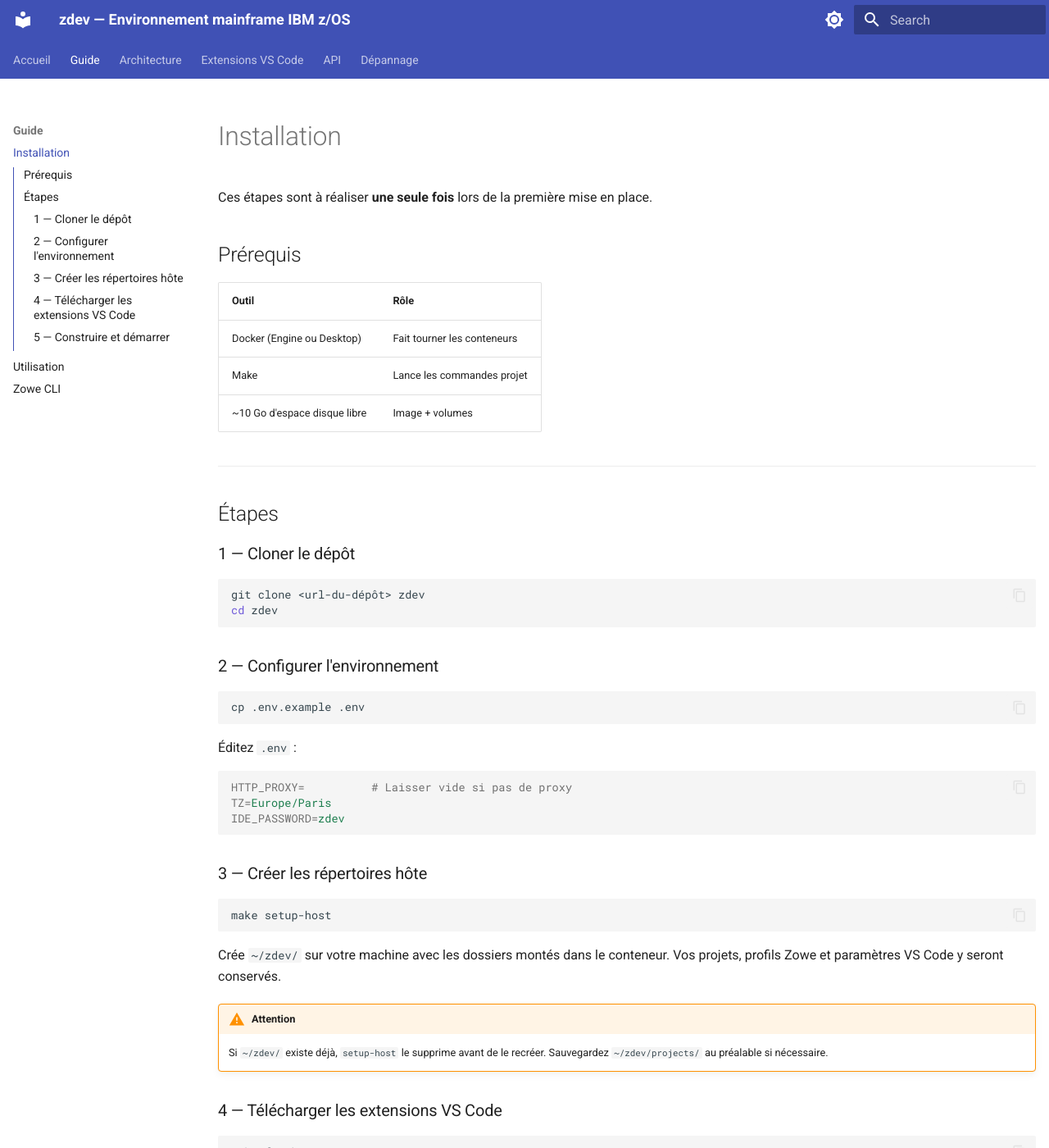
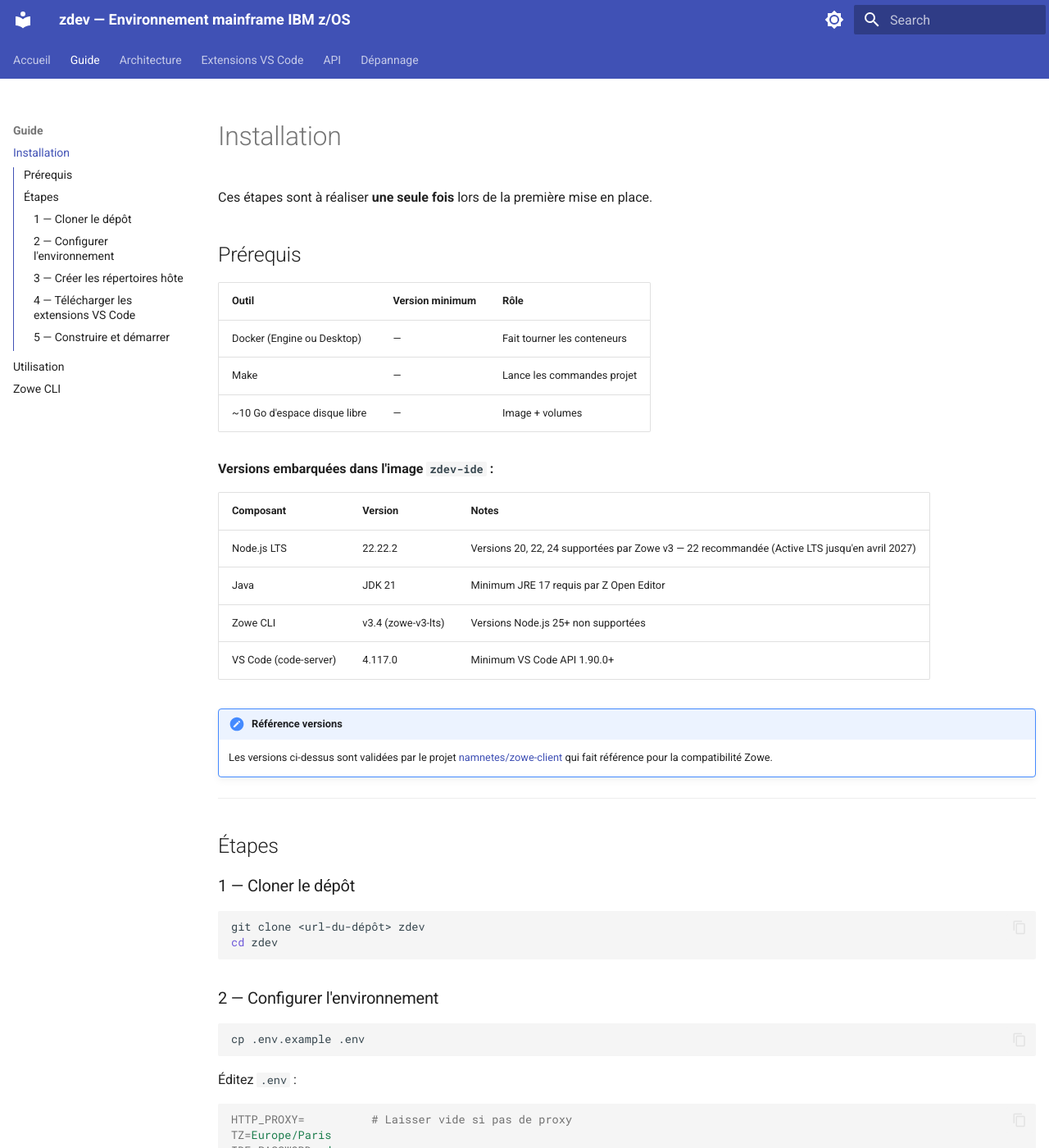
Before and after one commit to namnetes/zdev, an MkDocs documentation site: the page built from docs/guide/installation.md, in a window 1280 px wide and 1400 px high. Shown: the whole window at 82% size. Built offline with MkDocs 1.6.1 and Material for MkDocs 9.7.7, drawn with Linux system fonts in a browser that asks for light colours.

Commit message:
feat: downgrade Node.js to 22.22.2 LTS and document Zowe v3.4 prerequisites
- ide/Dockerfile: NODE_VERSION 24.15.0 → 22.22.2 (Node 22 Active LTS until
  April 2027; Zowe v3 supports 20/22/24, 25+ unsupported)
- docs/guide/installation.md: add versioned prerequisites table (Node, Java,
  Zowe CLI, code-server) with reference to namnetes/zowe-client
- docs/architecture/vue-ensemble.md: add component versions table
- docs/guide/zowe.md: add RSE API as recommended connectivity mode, add
  libsecret prereq for Ubuntu, tabbed CLI setup (RSE API vs z/OSMF)
- docs/extensions/index.md: add Zowe v3.4 compatibility matrix

Source: namnetes/zowe-client

Co-Authored-By: Claude Sonnet 4.6 <noreply@anthropic.com>

```diff
--- a/docs/guide/installation.md
+++ b/docs/guide/installation.md
@@ -4,11 +4,25 @@ Ces étapes sont à réaliser **une seule fois** lors de la première mise en pl
 
 ## Prérequis
 
-| Outil                        | Rôle                        |
-|------------------------------|-----------------------------|
-| Docker (Engine ou Desktop)   | Fait tourner les conteneurs |
-| Make                         | Lance les commandes projet  |
-| ~10 Go d'espace disque libre | Image + volumes             |
+| Outil                        | Version minimum | Rôle                        |
+|------------------------------|-----------------|-----------------------------|
+| Docker (Engine ou Desktop)   | —               | Fait tourner les conteneurs |
+| Make                         | —               | Lance les commandes projet  |
+| ~10 Go d'espace disque libre | —               | Image + volumes             |
+
+**Versions embarquées dans l'image `zdev-ide` :**
+
+| Composant       | Version | Notes                                              |
+|-----------------|---------|----------------------------------------------------|
+| Node.js LTS     | 22.22.2 | Versions 20, 22, 24 supportées par Zowe v3 — 22 recommandée (Active LTS jusqu'en avril 2027) |
+| Java            | JDK 21  | Minimum JRE 17 requis par Z Open Editor            |
+| Zowe CLI        | v3.4 (zowe-v3-lts) | Versions Node.js 25+ non supportées       |
+| VS Code (code-server) | 4.117.0 | Minimum VS Code API 1.90.0+              |
+
+!!! note "Référence versions"
+    Les versions ci-dessus sont validées par le projet
+    [namnetes/zowe-client](https://github.com/namnetes/zowe-client)
+    qui fait référence pour la compatibilité Zowe.
 
 ---
 
```
Also changed, not shown: docs/architecture/vue-ensemble.md (+17 -1 lines), docs/extensions/index.md (+12 -0 lines), docs/guide/zowe.md (+57 -16 lines), 1 other file.
